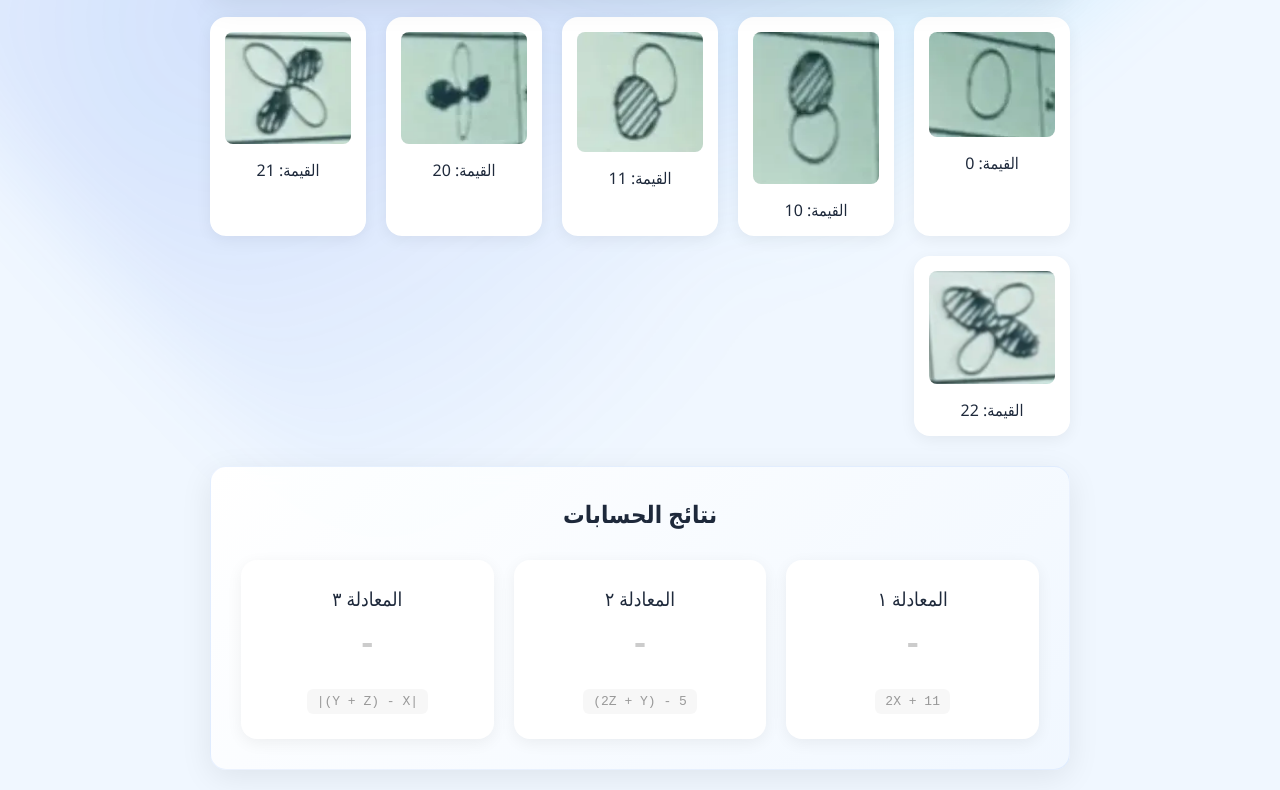
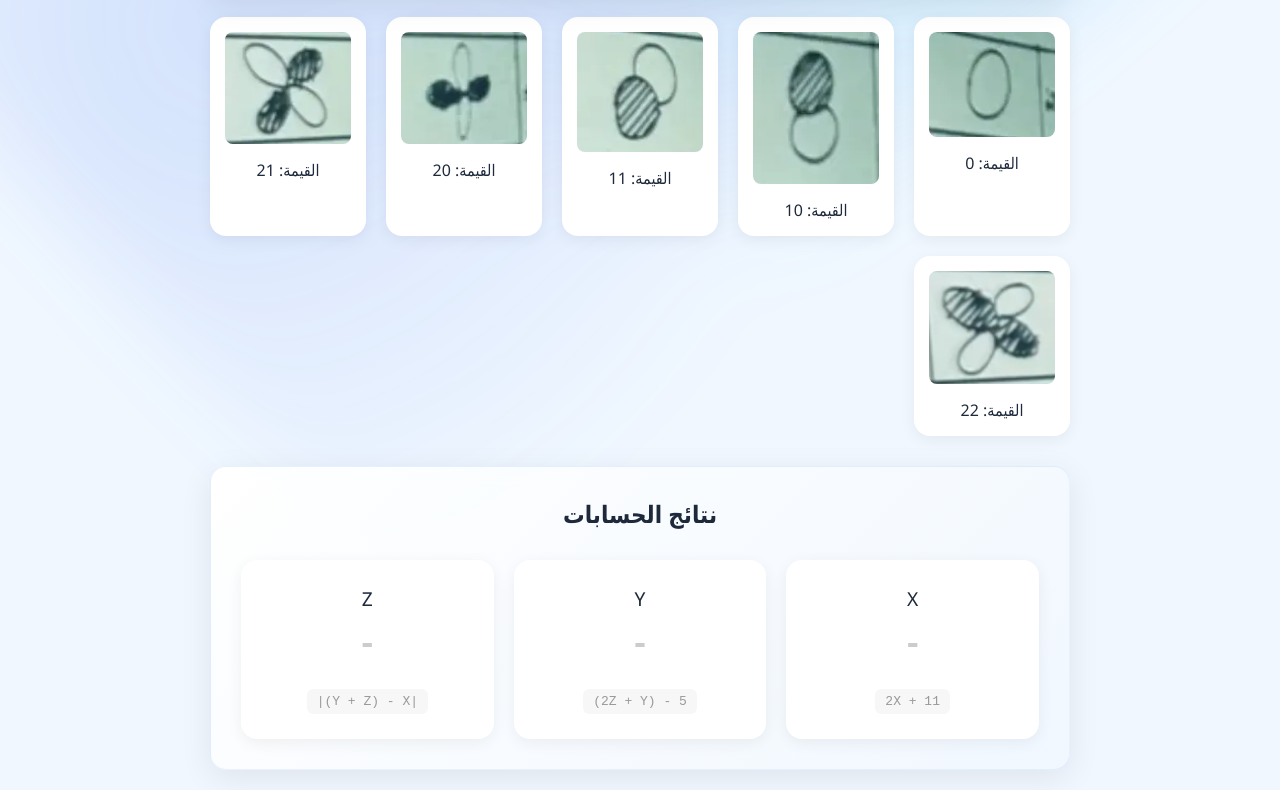
Before and after one commit to Mawasi1/zombies, a plain HTML site: page index.html in a window 1280 px wide. Shown: the part 528-1318 px from the top of the page. Drawn offline with Linux system fonts and the light colour scheme.

Commit message:
changed to vars

```diff
--- a/index.html
+++ b/index.html
@@ -404,17 +404,17 @@
         <h3>نتائج الحسابات</h3>
         <div class="results-grid">
             <div class="result-item">
-                <div class="result-label">المعادلة ١</div>
+                <div class="result-label">X</div>
                 <div class="result-number result-pending" id="result1">-</div>
                 <div class="equation equation-pending">2X + 11</div>
             </div>
             <div class="result-item">
-                <div class="result-label">المعادلة ٢</div>
+                <div class="result-label">Y</div>
                 <div class="result-number result-pending" id="result2">-</div>
                 <div class="equation equation-pending">(2Z + Y) - 5</div>
             </div>
             <div class="result-item">
-                <div class="result-label">المعادلة ٣</div>
+                <div class="result-label">Z</div>
                 <div class="result-number result-pending" id="result3">-</div>
                 <div class="equation equation-pending">|(Y + Z) - X|</div>
             </div>
```
Also changed, not shown: 1 other file.
